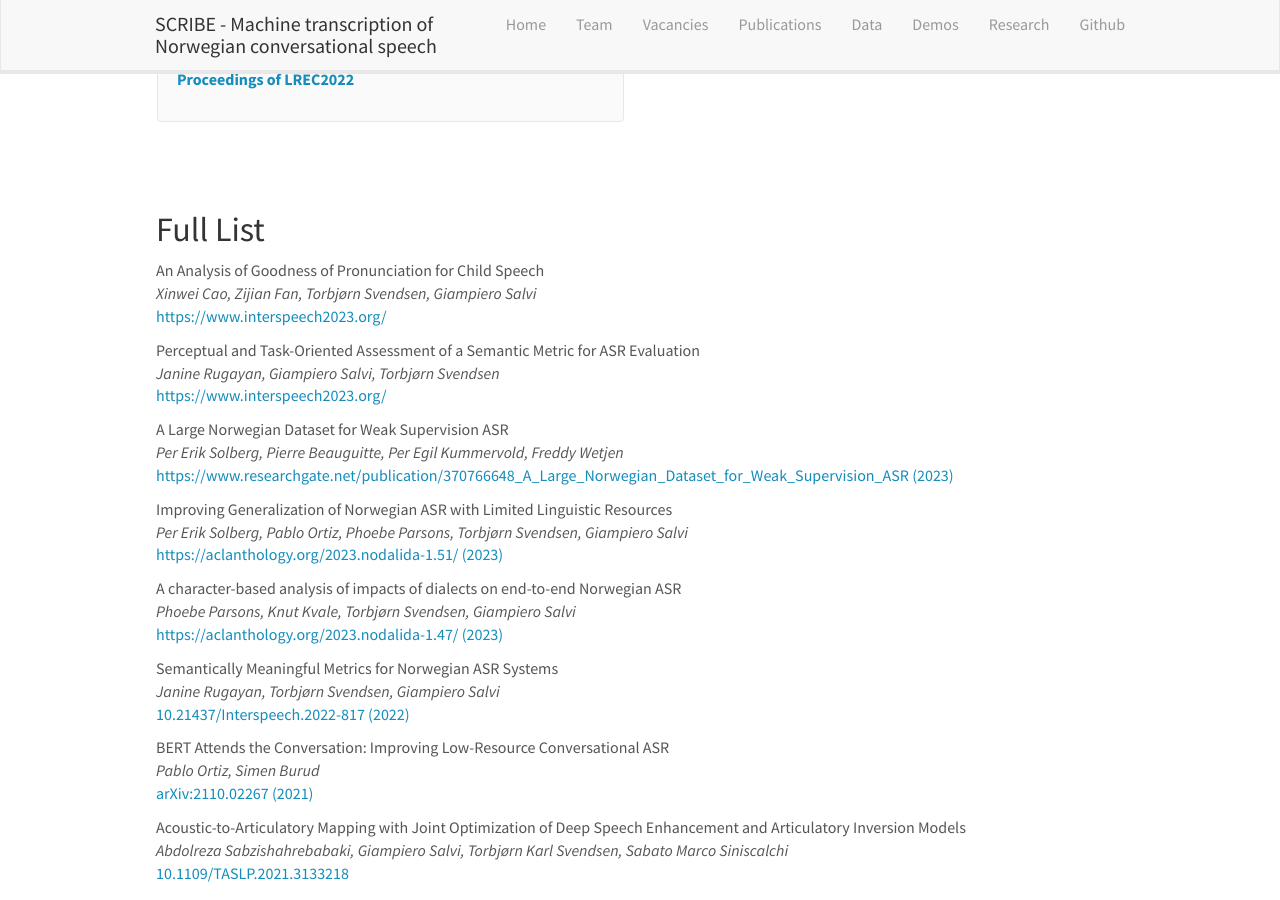
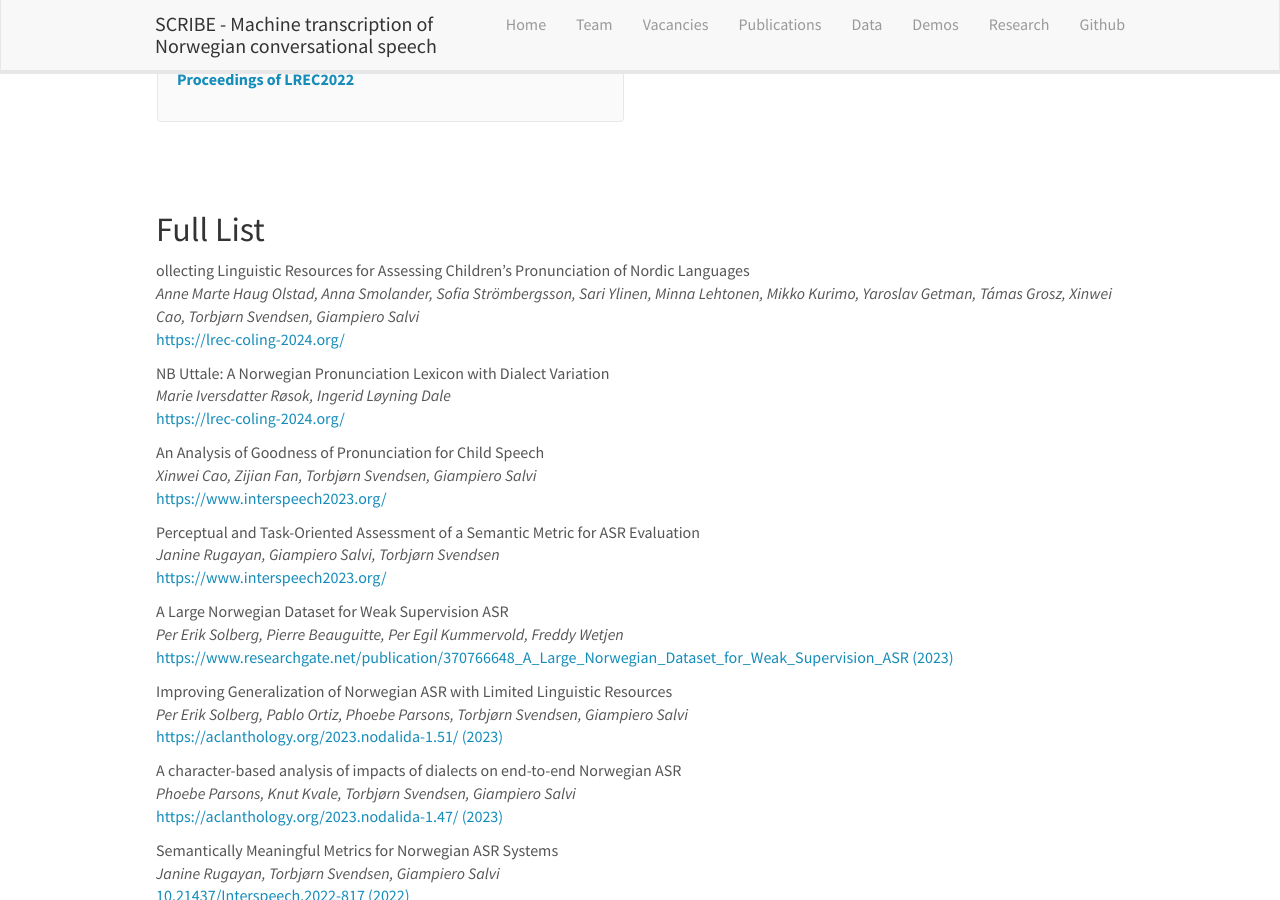
Before and after one commit to scribe-project/scribe-project.github.io, a Jekyll site: the page built from _pages/publications.md, in a window 1280 px wide and 900 px high, scrolled down 1524 px. Built offline with Jekyll 4.4.1, drawn with Linux system fonts in a browser that asks for light colours; nearby versions of some CDN libraries.

Commit message:
added LREC publications

```diff
--- a/_data/publist.yml
+++ b/_data/publist.yml
@@ -1,3 +1,23 @@
+- title: "ollecting Linguistic Resources for Assessing Children's Pronunciation of Nordic Languages"
+  image:
+  description: We present our efforts to collect data for child speech recognition and automatic pronunciation assessment.
+  authors: Anne Marte Haug Olstad, Anna Smolander, Sofia Strömbergsson, Sari Ylinen, Minna Lehtonen, Mikko Kurimo, Yaroslav Getman, Támas Grosz, Xinwei Cao, Torbjørn Svendsen, Giampiero Salvi
+  link:
+    url: https://aclanthology.org/2024.lrec-main.0/
+    display: https://lrec-coling-2024.org/
+  highlight: 0
+  news2:
+
+- title: "NB Uttale: A Norwegian Pronunciation Lexicon with Dialect Variation"
+  image:
+  description: We present a dialect dependent lexicon for Norwegian.
+  authors: Marie Iversdatter Røsok, Ingerid Løyning Dale
+  link:
+    url: https://aclanthology.org/2024.lrec-main.0/
+    display: https://lrec-coling-2024.org/
+  highlight: 0
+  news2:
+
 - title: "An Analysis of Goodness of Pronunciation for Child Speech"
   image:
   description: We present an analysis of the goodness of pronounciation method when applied to adult and child speech showing how this method is less reliable for child speech.
```
